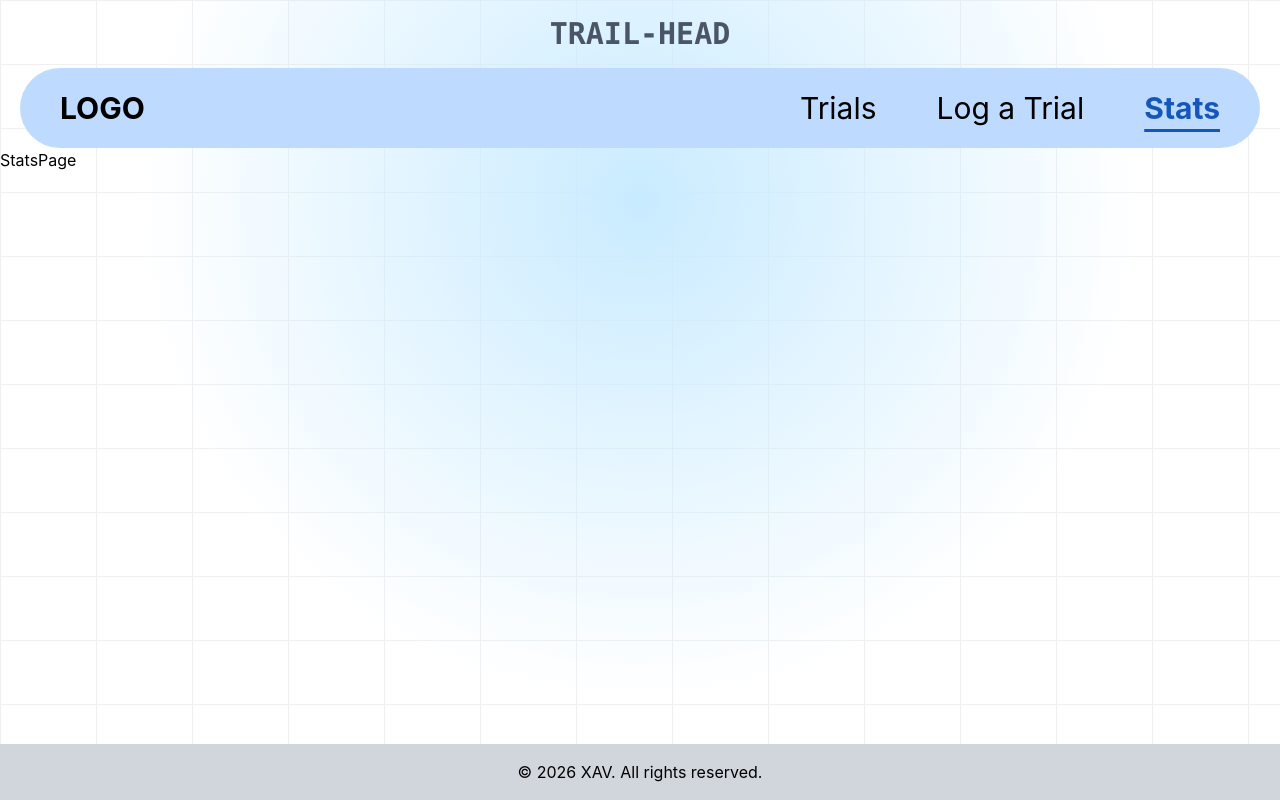
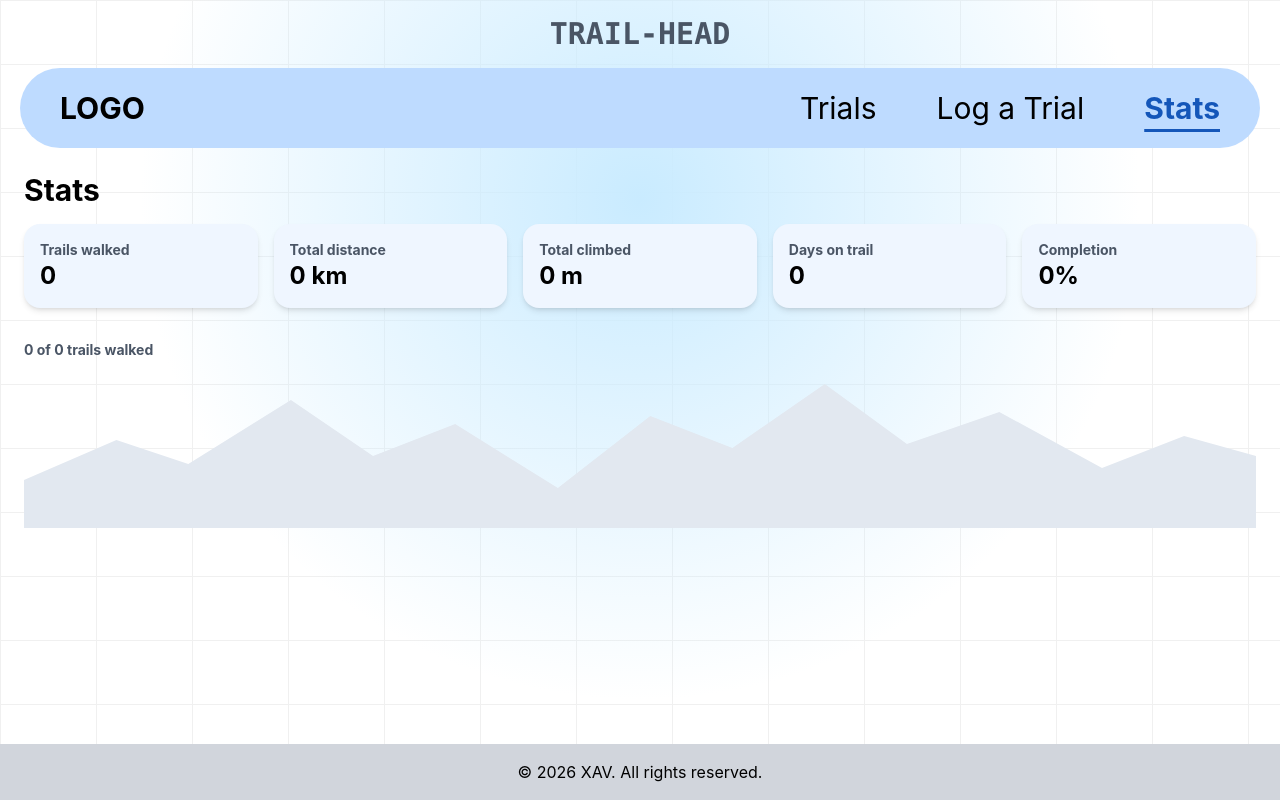
Before and after one commit to abrl7/Trail-Head, a React (Vite) app: page /stats in a window 1280 px wide. Built offline with nearby package versions, Linux system fonts and the light colour scheme.

Commit message:
stats page done

```diff
--- a/src/components/StatsPage.jsx
+++ b/src/components/StatsPage.jsx
@@ -1,8 +1,71 @@
-import React from 'react'
+const RIDGE_W = 1200
+const RIDGE_H = 200
 
-const StatsPage = () => {
+// One closed shape: peaks along the top, flat along the bottom
+const RIDGE_PATH =
+  'M0 200 L0 140 L90 90 L160 120 L260 40 L340 110 L420 70 L520 150 ' +
+  'L610 60 L690 100 L780 20 L860 95 L950 55 L1050 125 L1130 85 L1200 110 L1200 200 Z'
+
+const StatsPage = ({ trails }) => {
+  const walkedTrails = trails.filter((t) => t.walked)
+
+  // Form inputs are strings, and may be "" — coerce so we never sum "12" + "5" = "125" or get NaN
+  const sum = (key) =>
+    walkedTrails.reduce((total, t) => total + (Number(t[key]) || 0), 0)
+
+  const walkedCount = walkedTrails.length
+  const totalKm = Math.round(sum('distance') * 10) / 10
+  const totalClimb = sum('elevation')
+  const totalDays = sum('days')
+
+  // Guard the empty list: 0 / 0 would be NaN
+  const completion = trails.length === 0 ? 0 : (walkedCount / trails.length) * 100
+
+  const stats = [
+    ['Trails walked', walkedCount],
+    ['Total distance', `${totalKm} km`],
+    ['Total climbed', `${totalClimb.toLocaleString()} m`],
+    ['Days on trail', totalDays],
+    ['Completion', `${Math.round(completion)}%`],
+  ]
+
   return (
-    <div>StatsPage</div>
+    <div className="p-6">
+      <h1 className="text-3xl font-bold mb-4">Stats</h1>
+
+      <div className="grid grid-cols-2 md:grid-cols-5 gap-4 mb-8">
+        {stats.map(([label, value]) => (
+          <div key={label} className="bg-blue-50 rounded-2xl p-4 shadow-md">
+            <p className="text-sm font-bold text-gray-600">{label}</p>
+            <p className="text-2xl font-bold">{value}</p>
+          </div>
+        ))}
+      </div>
+
+      <p className="text-sm font-bold text-gray-600 mb-2">
+        {walkedCount} of {trails.length} trails walked
+      </p>
+
+      <svg
+        viewBox={`0 0 ${RIDGE_W} ${RIDGE_H}`}
+        preserveAspectRatio="none"
+        className="w-full h-40"
+        role="img"
+        aria-label={`Ridgeline progress: ${Math.round(completion)}% of trails walked`}
+      >
+        <defs>
+          <clipPath id="ridge-progress">
+            <rect x="0" y="0" width={(completion / 100) * RIDGE_W} height={RIDGE_H} />
+          </clipPath>
+        </defs>
+
+        {/* 1. Muted full ridgeline */}
+        <path d={RIDGE_PATH} className="fill-slate-200" />
+
+        {/* 2. Same path, accent colour, clipped to the completion width */}
+        <path d={RIDGE_PATH} className="fill-green-600" clipPath="url(#ridge-progress)" />
+      </svg>
+    </div>
   )
 }
 
```
